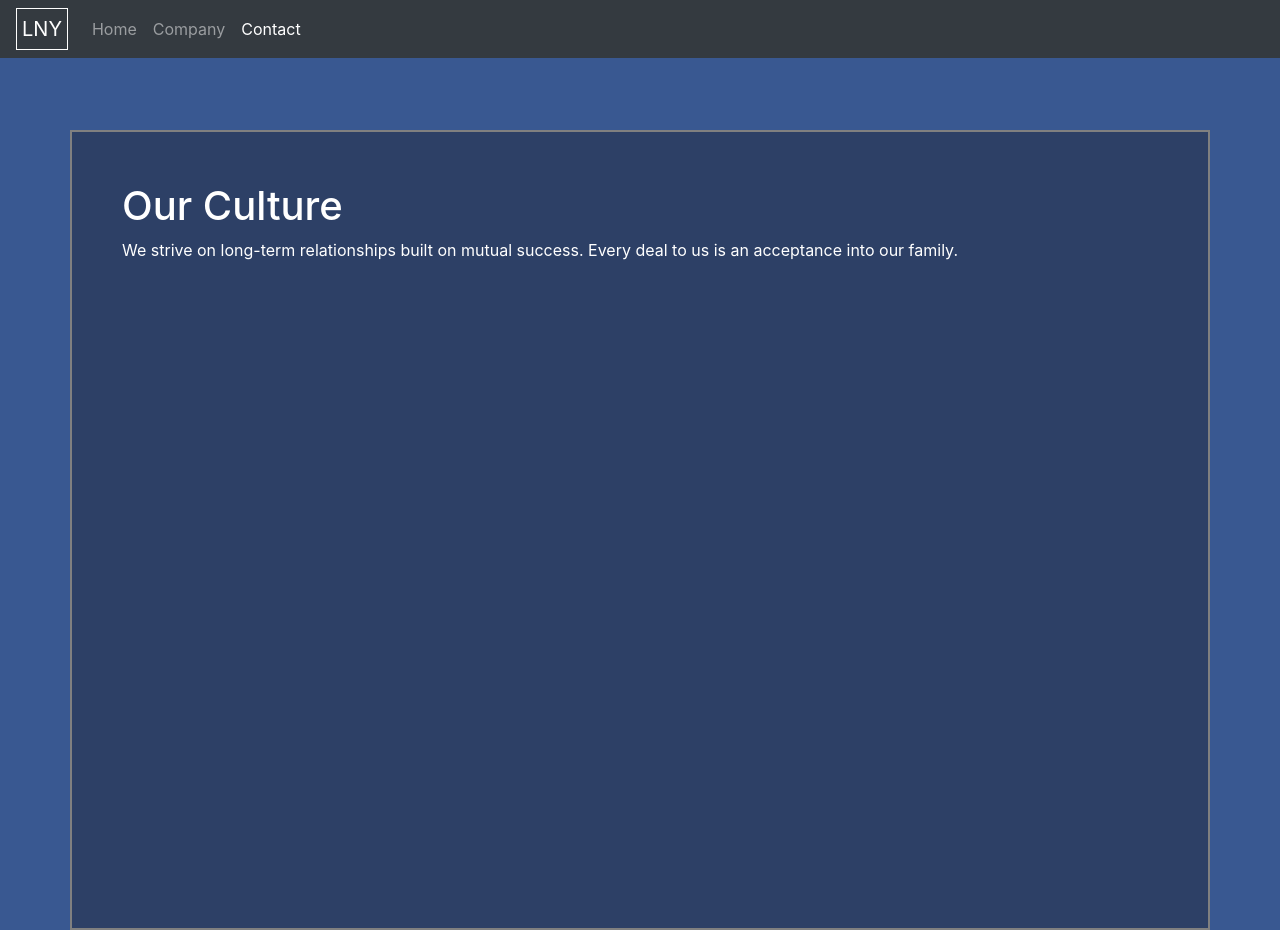
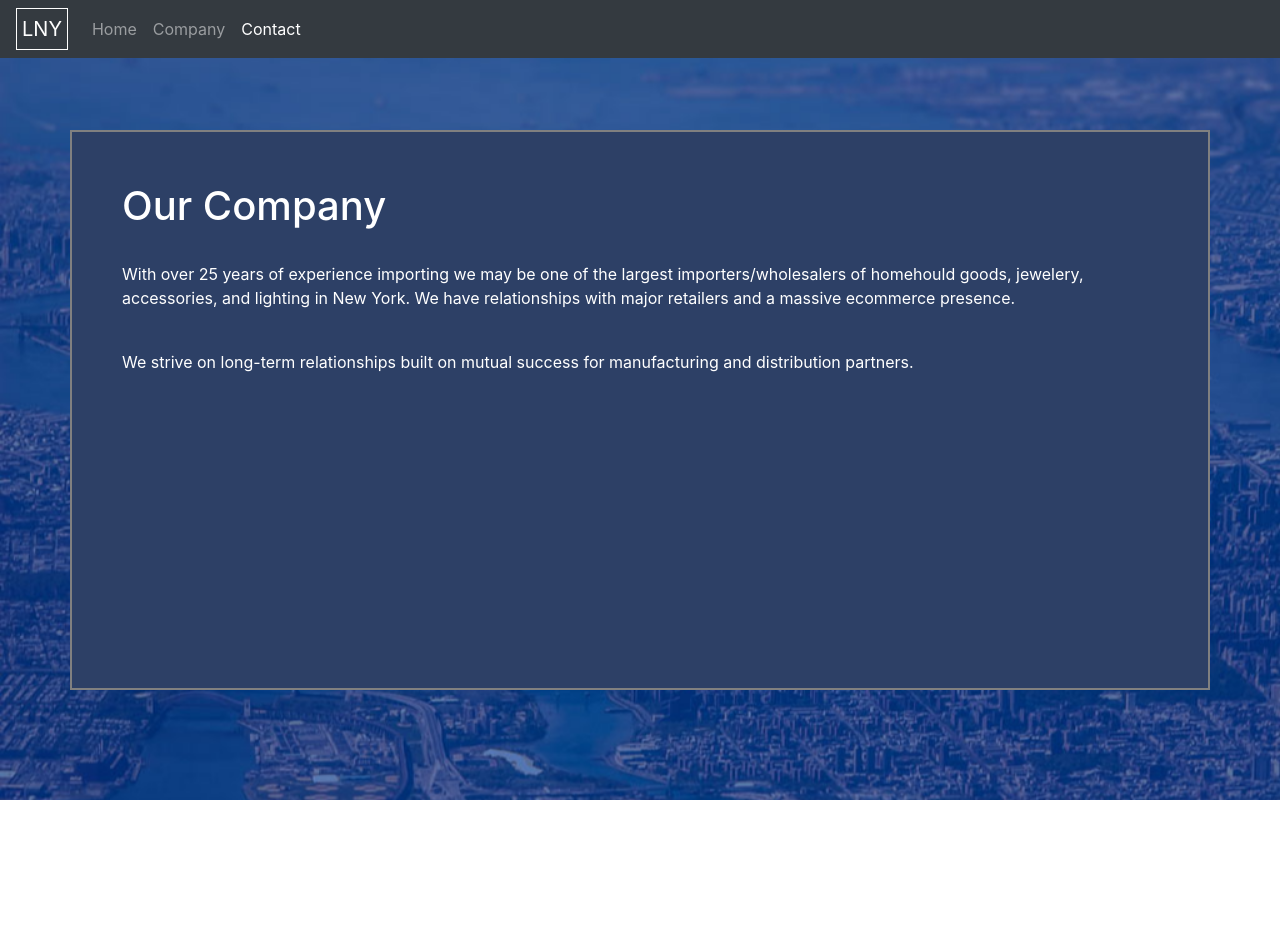
Before and after one commit to luxenewyork/landingpage, a plain HTML site: page company.html in a window 1280 px wide. After the commit the page ends 800 px from the top, so only its background shows below. Drawn offline with nearby package versions, Linux system fonts and the light colour scheme.

Commit message:
fixed company and contact

```diff
--- a/company.html
+++ b/company.html
@@ -30,16 +30,21 @@
 </nav>
 
 <br><br><br>
-<div class="container" style="background:#2d4066; height:100%; padding: 50px; border:2px solid gray;">
-  <h1>Our Culture</h1>
+<div class="container" style="background:#2d4066; height:70%; padding: 50px; border:2px solid gray;">
+  <h1>Our Company</h1><br>
+  <p>With over 25 years of experience importing we may be one of the largest importers/wholesalers of homehould goods, jewelery, accessories, and lighting in New York. We have relationships with major retailers and a massive ecommerce presence.</p><br>
+  <p>We strive on long-term relationships built on mutual success for manufacturing and distribution partners.</p>
 
-  <p>We strive on long-term relationships built on mutual success. Every deal to us is an acceptance into our family.</p>
 </div>
 
 </body>
 <style media="screen">
   html, body {
-    background-color: #395891;
+  background: url('NYCskyline.jpg') no-repeat center center fixed;
+  -webkit-background-size: cover;
+  -moz-background-size: cover;
+  -o-background-size: cover;
+  background-size: cover;
   }
   h1, p {
     color:white;
```
Also changed, not shown: contact.html (+8 -4 lines).
